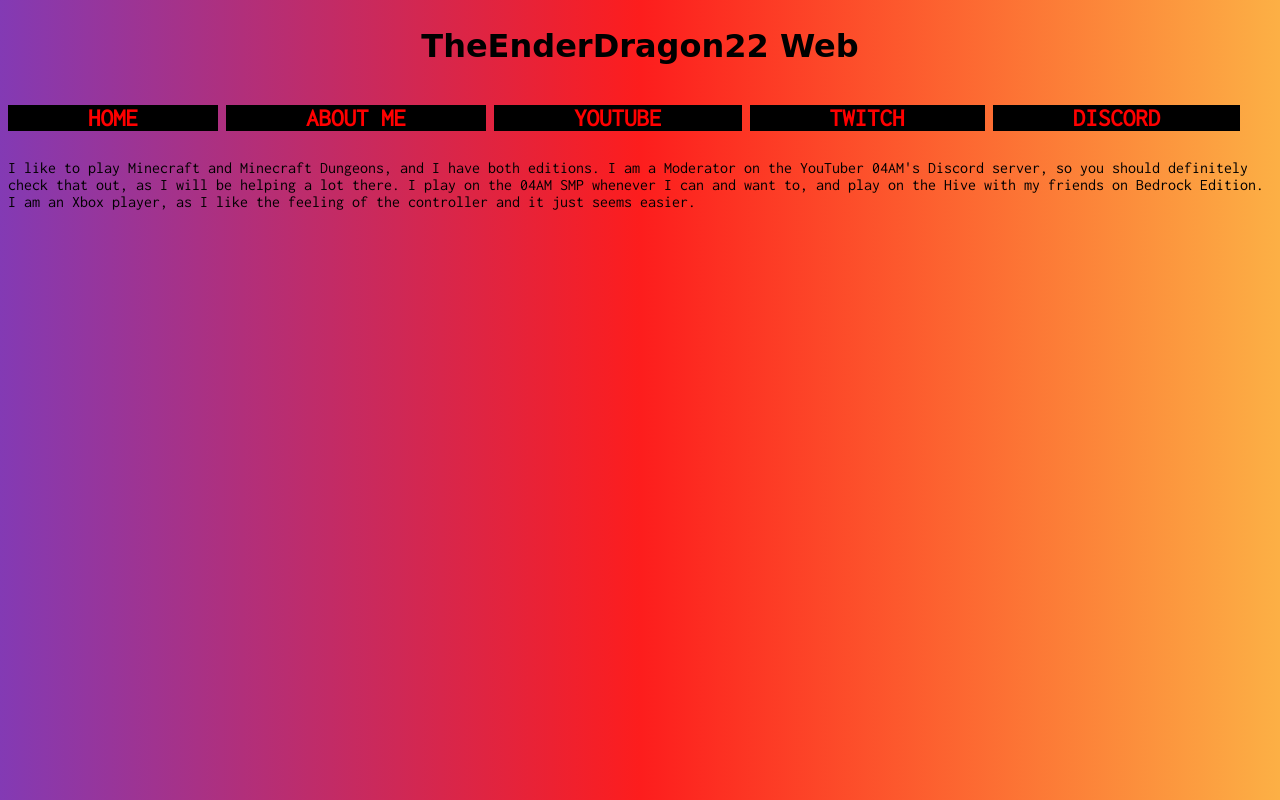
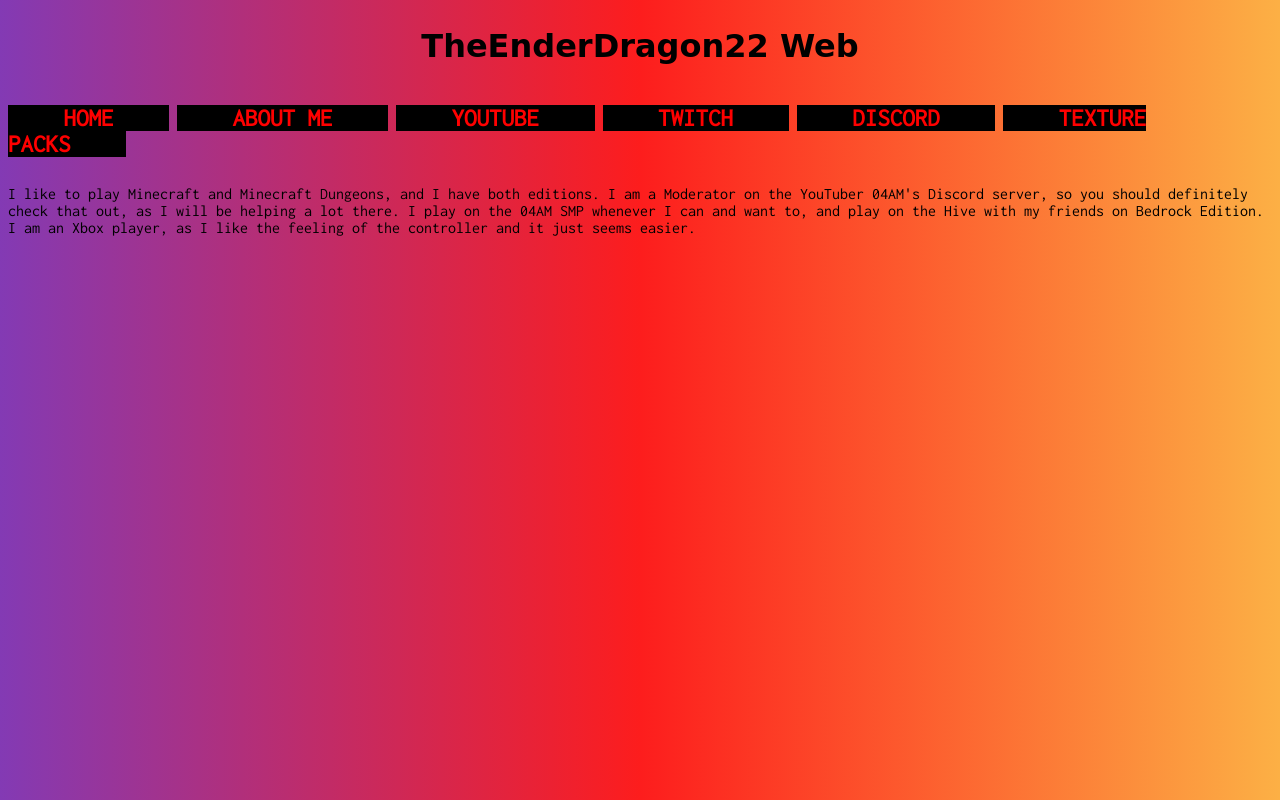
Before and after one commit to TheEnderDragon22/About-me, a plain HTML site: page index.html in a window 1280 px wide. Drawn offline with Linux system fonts and the light colour scheme; a web font is replaced by a local one.

Commit message:
Update index.html

```diff
--- a/index.html
+++ b/index.html
@@ -44,7 +44,7 @@
             text-decoration: none;
             color: red;
             font-size: 25px;
-            padding: 0 80px;
+            padding: 0 55.5px;
             font-weight: bold;
             background: black;
          }
@@ -55,6 +55,9 @@
          h1 {
              text-align: center;
          }
+         #page {
+             color: blue;
+         }
     </style>
     </head>
     <body>
@@ -63,10 +66,11 @@
 
             <div id="menu">
                 <a href="home">home</a>
-                <a href="">About Me</a>
+                <a id="page" href="">About Me</a>
                 <a href="https://www.youtube.com/channel/UCfmo8wbps8_svT8PlwjJxSw/featured?view_as=subscriber">YouTube</a>
                 <a href="https://www.twitch.tv/theenderdragon22_yt">Twitch</a>
                 <a href="https://discord.gg/z6Hbqj3Gcv">Discord</a>
+                <a href="https://theenderdragon22.github.io/texture-packs/">Texture Packs</a>
             </div>
         </header>
         </div>
```
